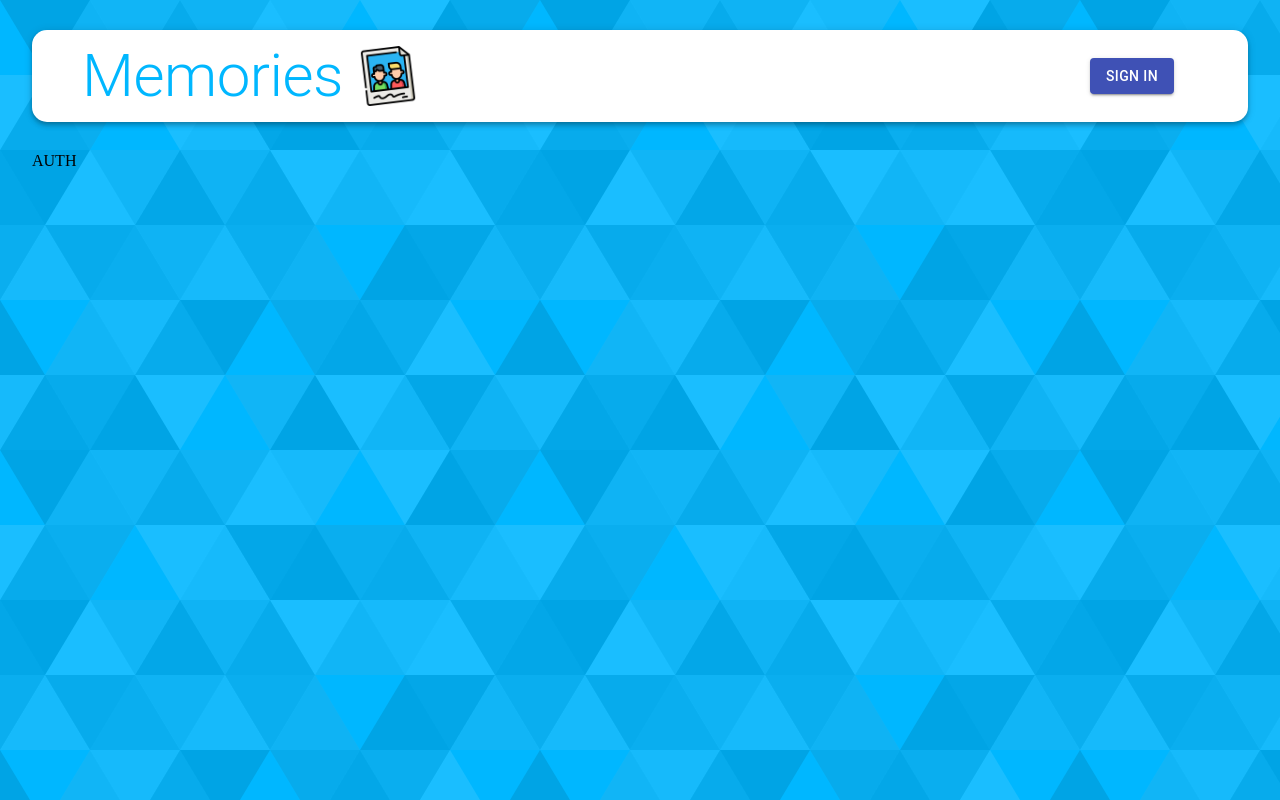
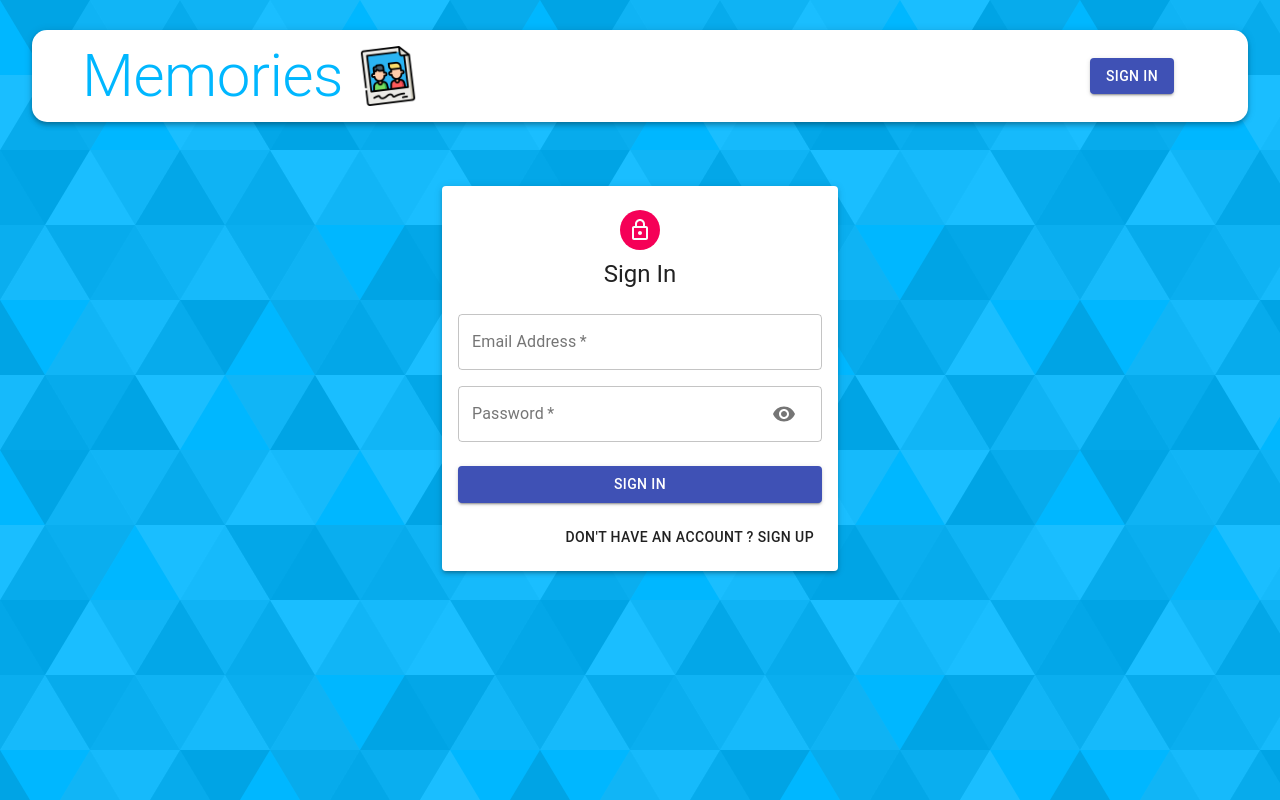
Before and after one commit to md-mostafa/memories_client_react, a React (Create React App) app: page /auth in a window 1280 px wide. Built offline with nearby package versions, Linux system fonts and the light colour scheme.

Commit message:
signin signup form

```diff
--- a/src/components/Auth/Auth.js
+++ b/src/components/Auth/Auth.js
@@ -1,12 +1,66 @@
-import React from 'react';
+import React, { useState } from 'react';
+import { Avatar, Button, Paper, Grid, Typography, Container } from '@material-ui/core';
+import LockOutlinedIcon from '@material-ui/icons/LockOutlined';
+import Input from './input';
+
+import useStyles from './styles';
 
 const Auth = () => {
-    const state = null;
+    const classes = useStyles();
+    const [showPassword, setShowPassword] = useState(false);
+    const [isSignup, setIsSignup] = useState(false);
+
+
+    const handleSubmit = () => {
+
+    };
+
+    const handleChange = () => {
+
+    };
+
+    const switchMode = () => {
+        setIsSignup((prevIsSignup) => !prevIsSignup);
+    };
+
+    const handleShowPassword = () => {
+        setShowPassword((prevShowPassword) => !prevShowPassword);
+        handleShowPassword(false);
+    };
+
     return (
-        <div>
-            AUTH
-        </div>
-    )
-}
+        <Container component ="main" maxWidth="xs">
+            <Paper className={classes.paper} elevation={3}>
+                <Avatar className={classes.avatar}>
+                    <LockOutlinedIcon />
+                </Avatar>
+                <Typography variant="h5">{isSignup ? 'Sign Up' : 'Sign In'}</Typography>
+                <form className={classes.form} onSubmit={handleSubmit}>
+                    <Grid container spacing={2}>
+                    { isSignup && (
+                        <>
+                        <Input name="firstName" label="First Name" handleChange={handleChange} autoFocus half />
+                        <Input name="lastName" label="Last Name" handleChange={handleChange} half />
+                        </>
+                    )}
+                    <Input name="email" label="Email Address" handleChange={handleChange} type="email"/>
+                    <Input name="password" label="Password" handleChange={handleChange} type={showPassword ? "text" : "password"} handleShowPassword={handleShowPassword} />
+                    { isSignup && <Input name="confirmPassword" label="Repeat Password" handleChange={handleChange} type="password" />}
+                    </Grid>
+                    <Button type="submit" fullWidth variant="contained" color="primary" className={classes.submit}>
+                        {isSignup ? 'Sign Up' : 'Sign In'}
+                    </Button>
+                    <Grid container justify="flex-end">
+                        <Grid item>
+                            <Button onClick={switchMode}>
+                                { isSignup ? 'Already have an account ? Sign In' : "Don't have an account ? Sign Up" }
+                            </Button>
+                        </Grid>
+                    </Grid>
+                </form>
+            </Paper>
+        </Container>
+    );
+};
 
 export default Auth;
--- /dev/null
+++ b/src/components/Auth/input.js
@@ -0,0 +1,33 @@
+import React from 'react';
+import { TextField, Grid, InputAdornment, IconButton } from '@material-ui/core';
+
+import Visibility from '@material-ui/icons/Visibility';
+import VisibilityOff from '@material-ui/icons/VisibilityOff';
+
+const Input = ({ name, handleChange, label, half, autoFocus, type, handleShowPassword }) => {
+    return (
+        <Grid item xs={12} sm={half ? 6 : 12}>
+            <TextField
+                name={name}
+                onChange={handleChange}
+                variant="outlined"
+                required
+                fullWidth
+                label={label}
+                autoFocus={autoFocus}
+                type={type}
+                InputProps={name === 'password' && {
+                    endAdornment: (
+                        <InputAdornment position="end">
+                            <IconButton onClick={handleShowPassword}>
+                                {type=== "password" ? <Visibility /> : <VisibilityOff />}
+                            </IconButton>
+                        </InputAdornment>
+                    )
+                }}
+            />
+        </Grid>
+    )
+}
+
+export default Input;
--- a/src/components/Auth/styles.js
+++ b/src/components/Auth/styles.js
@@ -0,0 +1,30 @@
+import { makeStyles } from '@material-ui/core/styles';
+
+export default makeStyles((theme) => ({
+  paper: {
+    marginTop: theme.spacing(8),
+    display: 'flex',
+    flexDirection: 'column',
+    alignItems: 'center',
+    padding: theme.spacing(2),
+  },
+  root: {
+    '& .MuiTextField-root': {
+      margin: theme.spacing(1),
+    },
+  },
+  avatar: {
+    margin: theme.spacing(1),
+    backgroundColor: theme.palette.secondary.main,
+  },
+  form: {
+    width: '100%', // Fix IE 11 issue.
+    marginTop: theme.spacing(3),
+  },
+  submit: {
+    margin: theme.spacing(3, 0, 2),
+  },
+  googleButton: {
+    marginBottom: theme.spacing(2),
+  },
+}));
```
